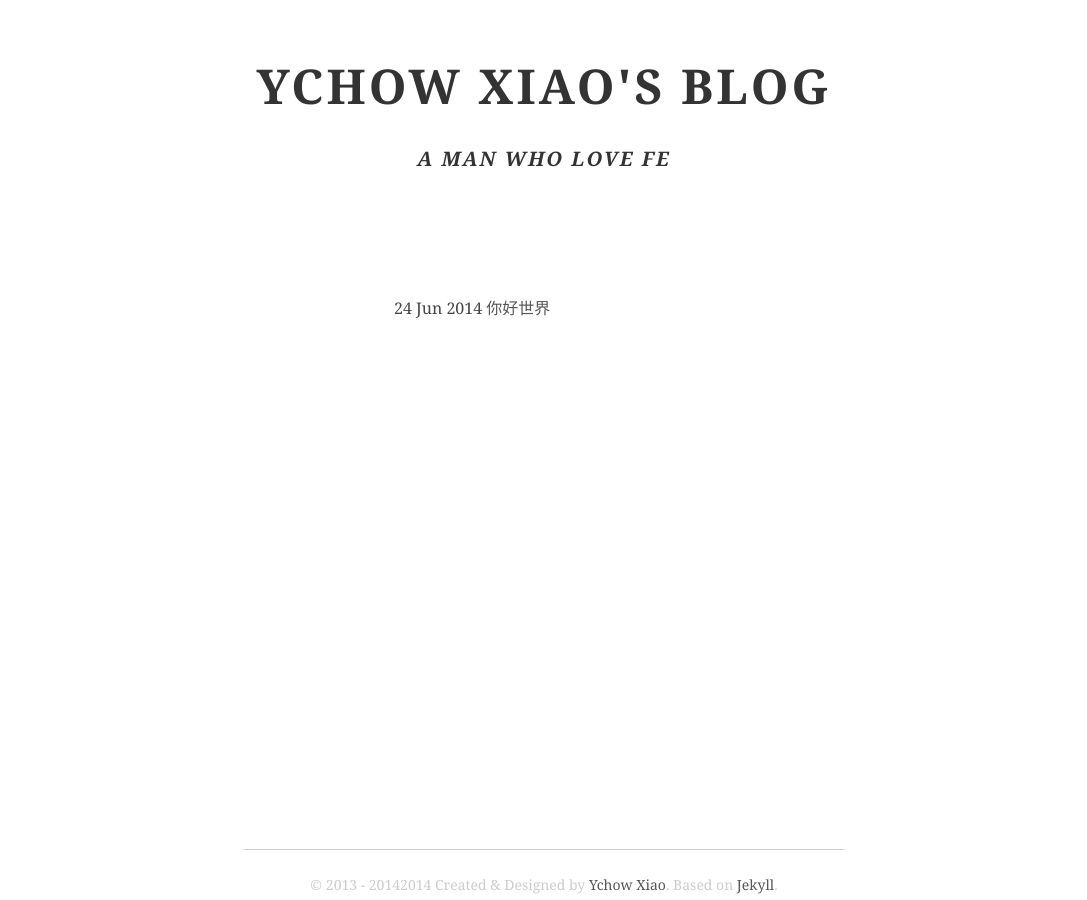
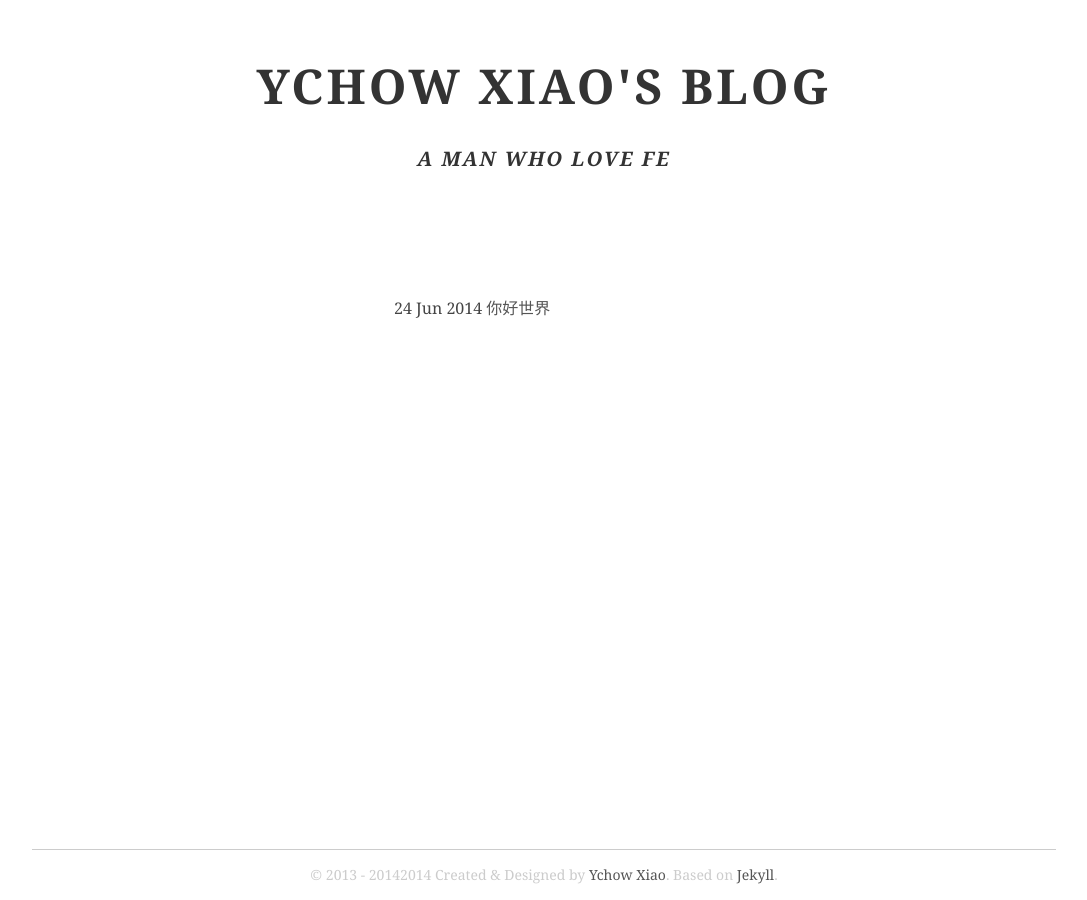
Before and after one commit to kai517/ychowxiao, a Jekyll site: the page built from index.html, in a window 1280 px wide. Shown: the whole page, without its empty margins (96-1183 px from the left). Built offline with Jekyll 4.4.1, drawn with Linux system fonts in a browser that asks for light colours.

Commit message:
Update main.css

```diff
--- a/css/main.css
+++ b/css/main.css
@@ -113,4 +113,4 @@
 p{text-align: center;line-height: 30px;}
 ul{width:300px;margin:100px auto;}
 ul li{margin-bottom:10px;}
-footer.index{width:600px;padding:20px 0 0;border-top:1px solid #ccc;position:fixed;bottom:0;left:50%;margin-left:-300px;color:#ccc;font-size:14px;line-height:30px;text-align:center;}
+footer#ft{width:1024px;padding:10px 0 ;border-top:1px solid #ccc;position:fixed;bottom:0;left:50%;margin-left:-512px;color:#ccc;font-size:14px;line-height:30px;text-align:center;}
```
